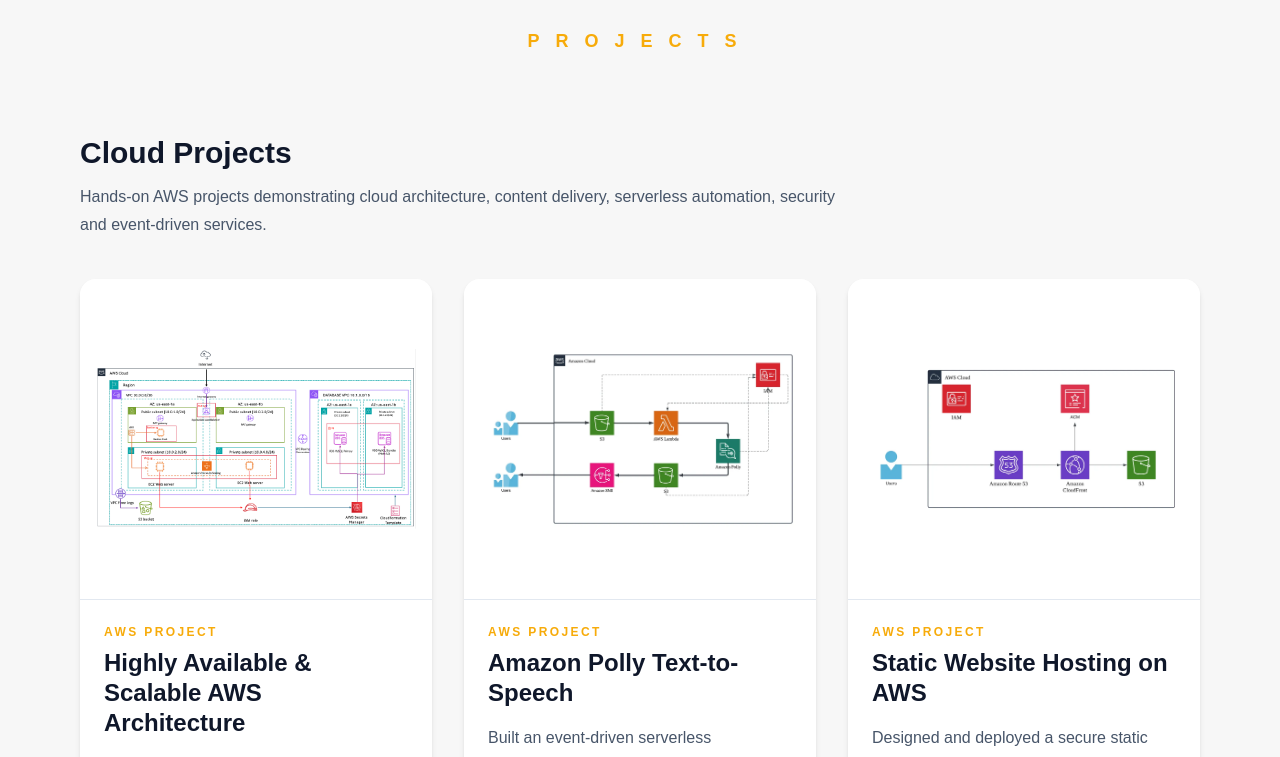
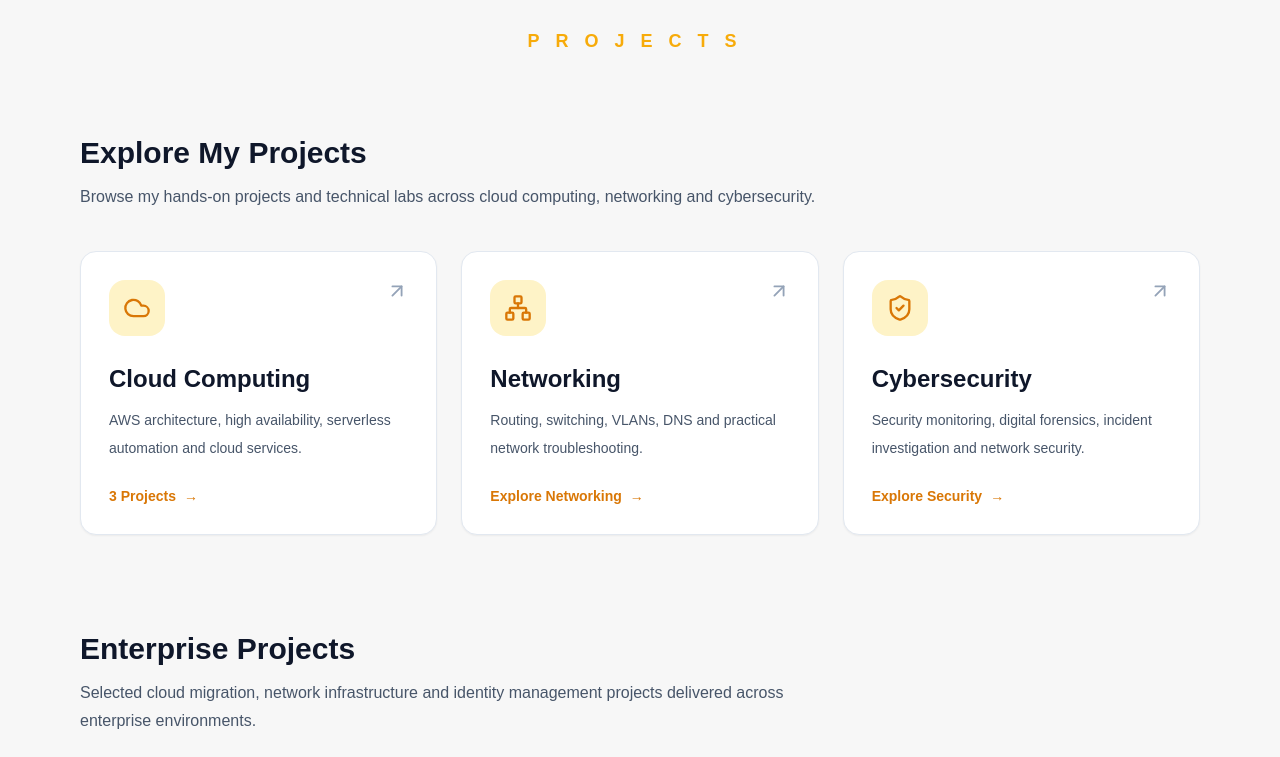
Before and after one commit to SilasChan/portfolio-nextjs, a Next.js app: page / in a window 1280 px wide. Shown: the part 1840-2597 px from the top of the page. Built offline with nearby package versions, Linux system fonts and the light colour scheme; a web font is replaced by a local one.

Commit message:
feat: simplify homepage with project category cards

```diff
--- a/components/Projects.tsx
+++ b/components/Projects.tsx
@@ -1,16 +1,41 @@
-import React from "react"
 import Image from "next/image"
+import Link from "next/link"
+import { Cloud, Network, ShieldCheck, ArrowUpRight } from "lucide-react"
+
 import { Projects as enterpriseProjects } from "@/constants"
 import { cloudProjects } from "@/data/cloudProjects"
-
-import CloudProjectCard, {
-  TechnologyTags,
-  OutcomeList,
-} from "@/components/CloudProjectCard"
+import { TechnologyTags, OutcomeList } from "@/components/CloudProjectCard"
 
 /* -------------------------------------------------------------------------- */
-/*                               Cloud Projects                               */
+/*                         Project Category Data                              */
 /* -------------------------------------------------------------------------- */
+
+const projectCategories = [
+  {
+    title: "Cloud Computing",
+    href: "/cloud",
+    description:
+      "AWS architecture, high availability, serverless automation and cloud services.",
+    label: `${cloudProjects.length} Projects`,
+    icon: Cloud,
+  },
+  {
+    title: "Networking",
+    href: "/networking",
+    description:
+      "Routing, switching, VLANs, DNS and practical network troubleshooting.",
+    label: "Explore Networking",
+    icon: Network,
+  },
+  {
+    title: "Cybersecurity",
+    href: "/security",
+    description:
+      "Security monitoring, digital forensics, incident investigation and network security.",
+    label: "Explore Security",
+    icon: ShieldCheck,
+  },
+]
 
 /* -------------------------------------------------------------------------- */
 /*                              Projects Section                              */
@@ -30,25 +55,55 @@
       </div>
 
       <div className="space-y-24">
-        {/* Cloud Projects */}
+        {/* Project Category Overview */}
         <div>
           <ProjectSectionHeader
-            title="Cloud Projects"
-            description="Hands-on AWS projects demonstrating cloud architecture, content delivery, serverless automation, security and event-driven services."
+            title="Explore My Projects"
+            description="Browse my hands-on projects and technical labs across cloud computing, networking and cybersecurity."
           />
 
-          <ul className="grid grid-cols-1 gap-8 md:grid-cols-2 xl:grid-cols-3">
-            {cloudProjects.map((project) => (
-              <CloudProjectCard
-                key={project.title}
-                title={project.title}
-                imgURL={project.imgURL}
-                description={project.description}
-                technologies={project.technologies}
-                outcomes={project.outcomes}
-                mediumURL={project.mediumURL}
-              />
-            ))}
+          <ul className="grid grid-cols-1 gap-6 md:grid-cols-2 xl:grid-cols-3">
+            {projectCategories.map((category) => {
+              const Icon = category.icon
+
+              return (
+                <li key={category.href}>
+                  <Link
+                    href={category.href}
+                    className="group flex h-full min-h-64 flex-col rounded-2xl border border-slate-200 bg-white p-7 shadow-sm transition duration-300 hover:-translate-y-1 hover:border-[#F7AB0A] hover:shadow-xl focus:outline-none focus:ring-2 focus:ring-[#F7AB0A] focus:ring-offset-2 dark:border-slate-600 dark:bg-slate-700 dark:focus:ring-offset-slate-800"
+                  >
+                    {/* Icon and arrow */}
+                    <div className="flex items-start justify-between">
+                      <div className="flex h-14 w-14 items-center justify-center rounded-2xl bg-amber-100 text-amber-600 dark:bg-amber-400/15 dark:text-[#F7AB0A]">
+                        <Icon size={28} aria-hidden="true" />
+                      </div>
+
+                      <ArrowUpRight
+                        size={22}
+                        aria-hidden="true"
+                        className="text-slate-400 transition duration-300 group-hover:-translate-y-1 group-hover:translate-x-1 group-hover:text-[#F7AB0A]"
+                      />
+                    </div>
+
+                    {/* Category title */}
+                    <h3 className="mt-7 text-2xl font-bold leading-tight text-slate-900 dark:text-white">
+                      {category.title}
+                    </h3>
+
+                    {/* Category description */}
+                    <p className="mt-3 flex-1 text-sm leading-7 text-slate-600 dark:text-slate-300">
+                      {category.description}
+                    </p>
+
+                    {/* Category link label */}
+                    <div className="mt-6 flex items-center gap-2 text-sm font-bold text-amber-600 dark:text-[#F7AB0A]">
+                      {category.label}
+                      <span aria-hidden="true">→</span>
+                    </div>
+                  </Link>
+                </li>
+              )
+            })}
           </ul>
         </div>
 
@@ -71,20 +126,6 @@
               />
             ))}
           </ul>
-        </div>
-
-        {/* Networking and Security Labs */}
-        <div>
-          <ProjectSectionHeader
-            title="Networking & Security Labs"
-            description="Technical labs completed through university study, certification preparation and independent practice."
-          />
-
-          <div className="rounded-2xl border border-dashed border-slate-300 bg-white/50 px-6 py-14 text-center dark:border-slate-600 dark:bg-slate-700/40">
-            <p className="font-semibold text-slate-500 dark:text-slate-300">
-              Networking and cyber security labs will be added soon.
-            </p>
-          </div>
         </div>
       </div>
     </section>
@@ -175,8 +216,4 @@
   )
 }
 
-/* -------------------------------------------------------------------------- */
-/*                            Cloud Project Card                              */
-/* -------------------------------------------------------------------------- */
-
 export default Projects
```
